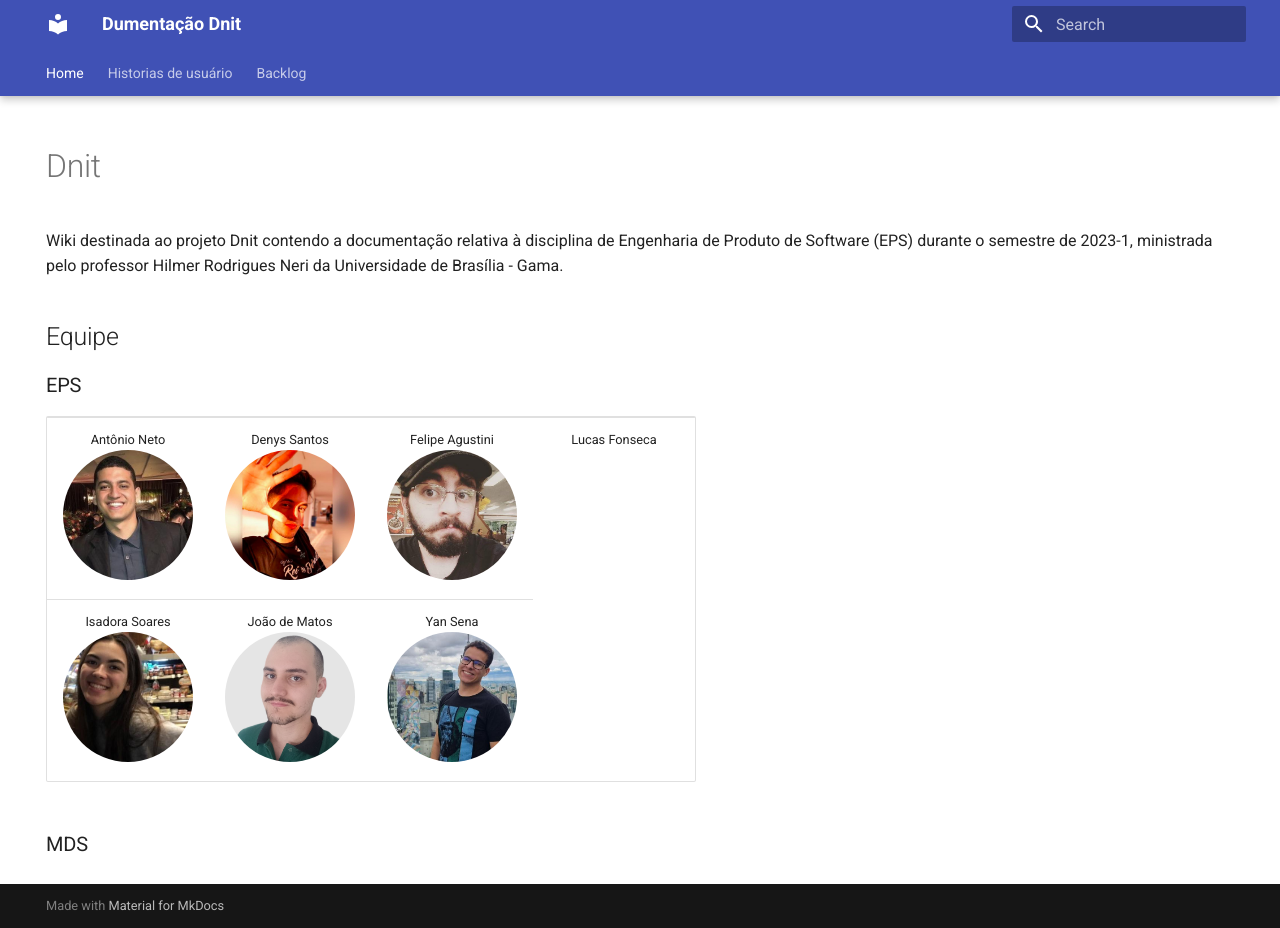
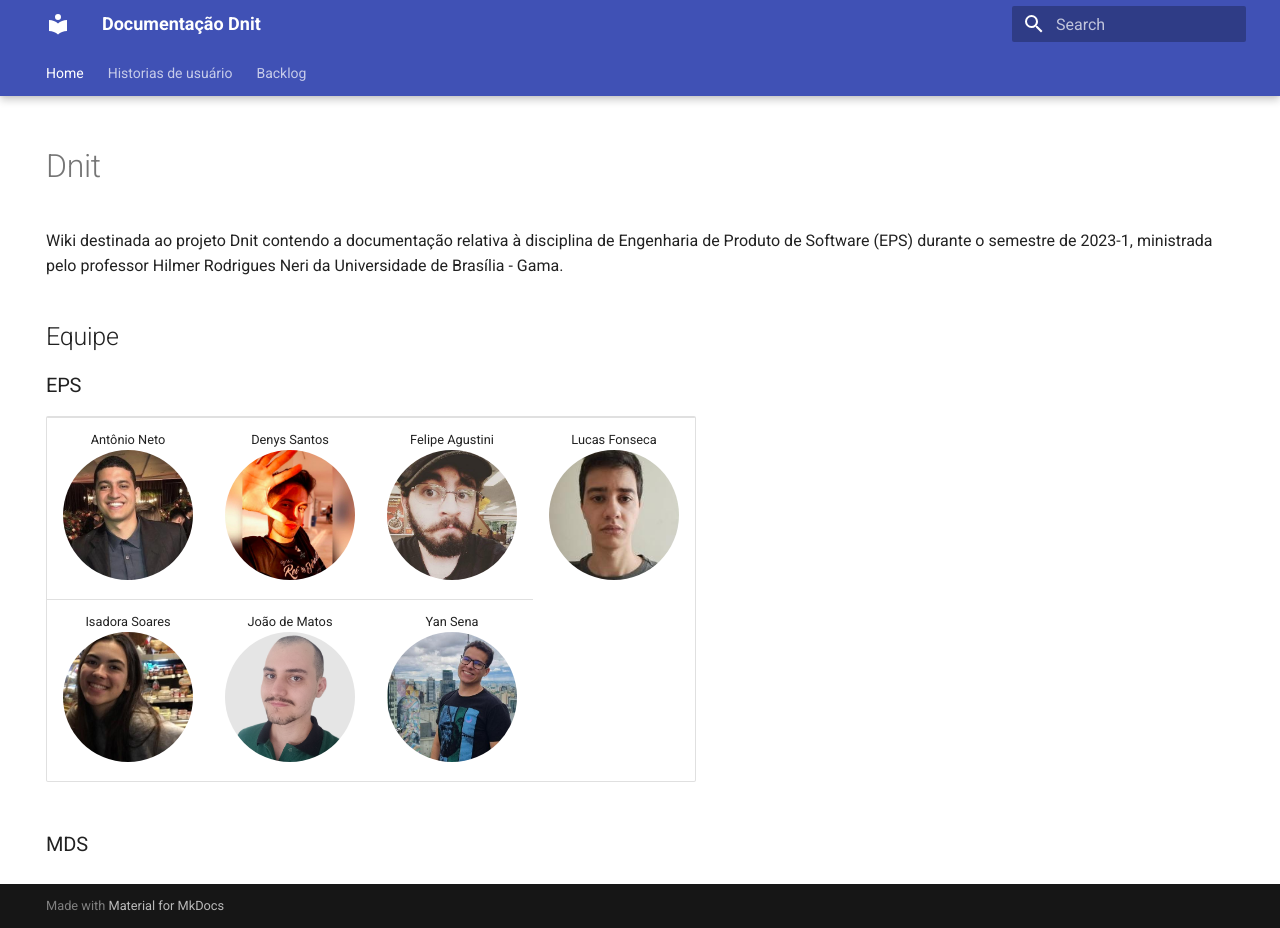
Before and after one commit to fga-eps-mds/2023-1-Dnit-DOC, an MkDocs documentation site: the page built from docs/docs/index.md, in a window 1280 px wide and 928 px high. Built offline with MkDocs 1.6.1 and Material for MkDocs 9.7.7, drawn with Linux system fonts in a browser that asks for light colours; old or Windows-style settings are respelled for this version of MkDocs.

Commit message:
Adição de imagem a home

```diff
--- a/docs/docs/index.md
+++ b/docs/docs/index.md
@@ -37,7 +37,7 @@
             <div style="margin-left: auto; margin-right: auto; text-align: center;">
                 Lucas Fonseca
             </br>
-                <img  src="assets\placeholder.jpeg" alt= "Foto Lucas" width="130px" height="50%" style="border-radius:50%"/>
+                <img  src="assets\lucas.jpeg" alt= "Foto Lucas" width="130px" height="50%" style="border-radius:50%"/>
             </div>
         </td>
     </tr>
--- a/docs/mkdocs.yml
+++ b/docs/mkdocs.yml
@@ -1,4 +1,4 @@
-site_name: Dumentação Dnit
+site_name: Documentação Dnit
 theme:
   name: material
   features:
```
Also changed, not shown: docs/docs/assets/lucas.jpeg (added).
